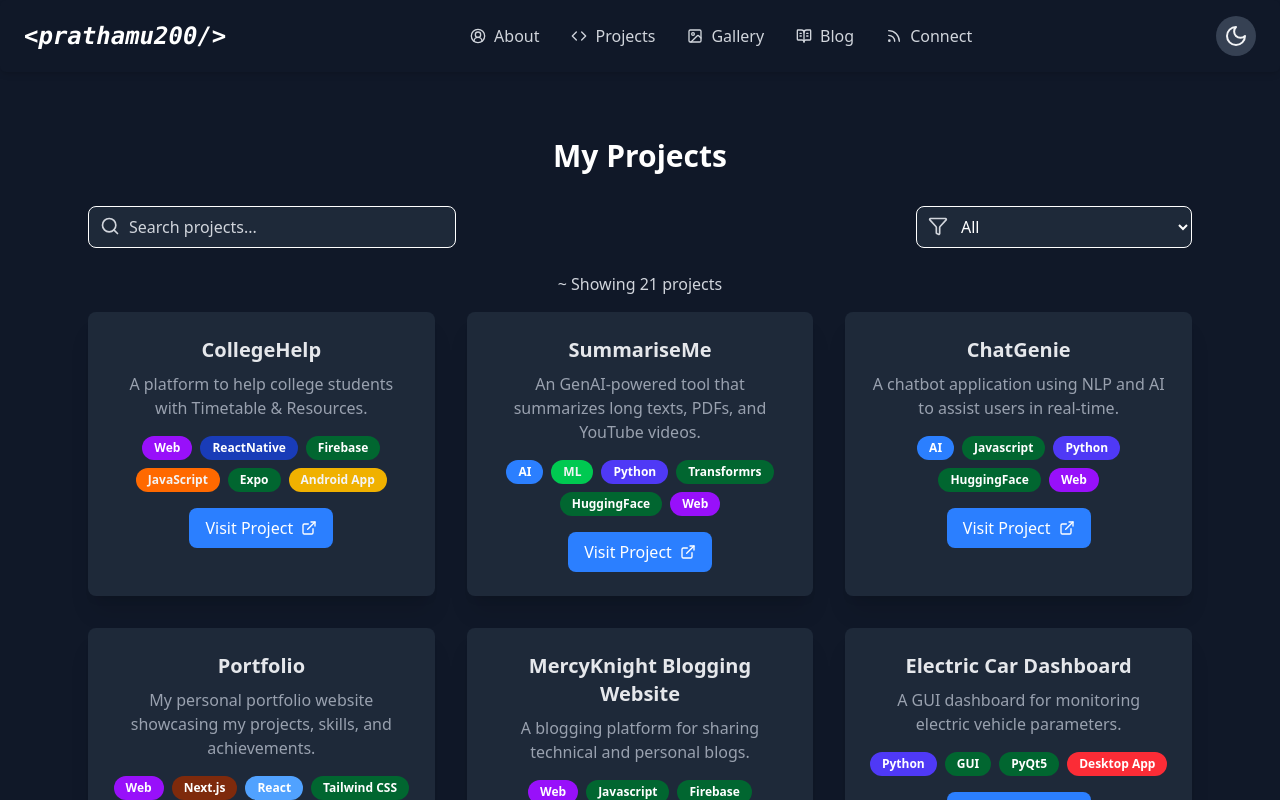
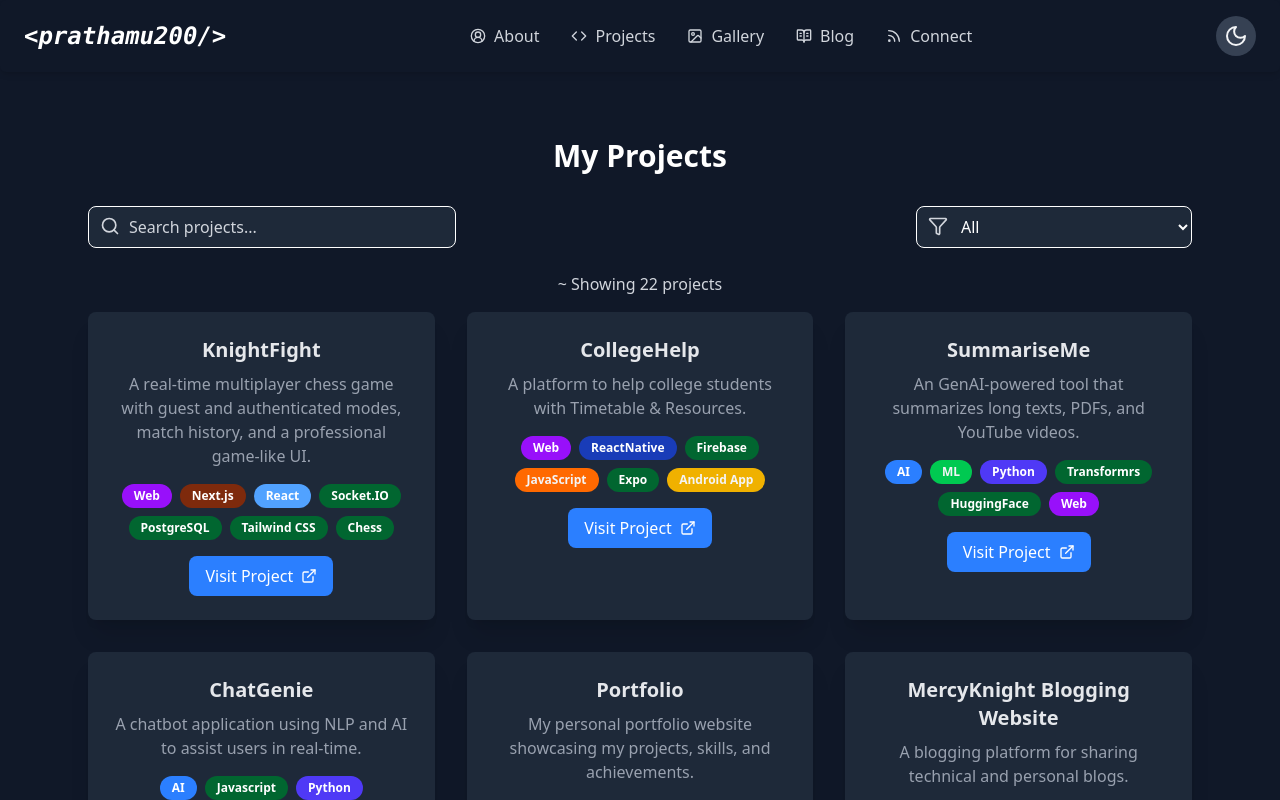
Before and after one commit to PRATHAMU200/prathamu200.github.io, a Next.js app: page /projects in a window 1280 px wide. Shown: the top 800 px of the page. Built offline with nearby package versions, Linux system fonts and the light colour scheme.

Commit message:
Update: updating resume

```diff
--- a/components/projects.js
+++ b/components/projects.js
@@ -4,6 +4,23 @@ import SingleProject from "./singleproject";
 import { Search, Filter } from "lucide-react"; // Import icons
 
 const projects = [
+  {
+    name: "KnightFight",
+    logo: "/projects/knightfight.png", // Make sure the image exists in your public/projects directory
+    description:
+      "A real-time multiplayer chess game with guest and authenticated modes, match history, and a professional game-like UI.",
+    link: "https://github.com/PRATHAMU200/knightfight", // Replace with correct repo or deployed link
+    tags: [
+      "Web",
+      "Next.js",
+      "React",
+      "Socket.IO",
+      "PostgreSQL",
+      "Tailwind CSS",
+      "Chess",
+    ],
+  },
+
   {
     name: "CollegeHelp",
     logo: "/projects/collegehelp.png",
```
Also changed, not shown: 1 other file (tests, documents, lock files or other folders).
